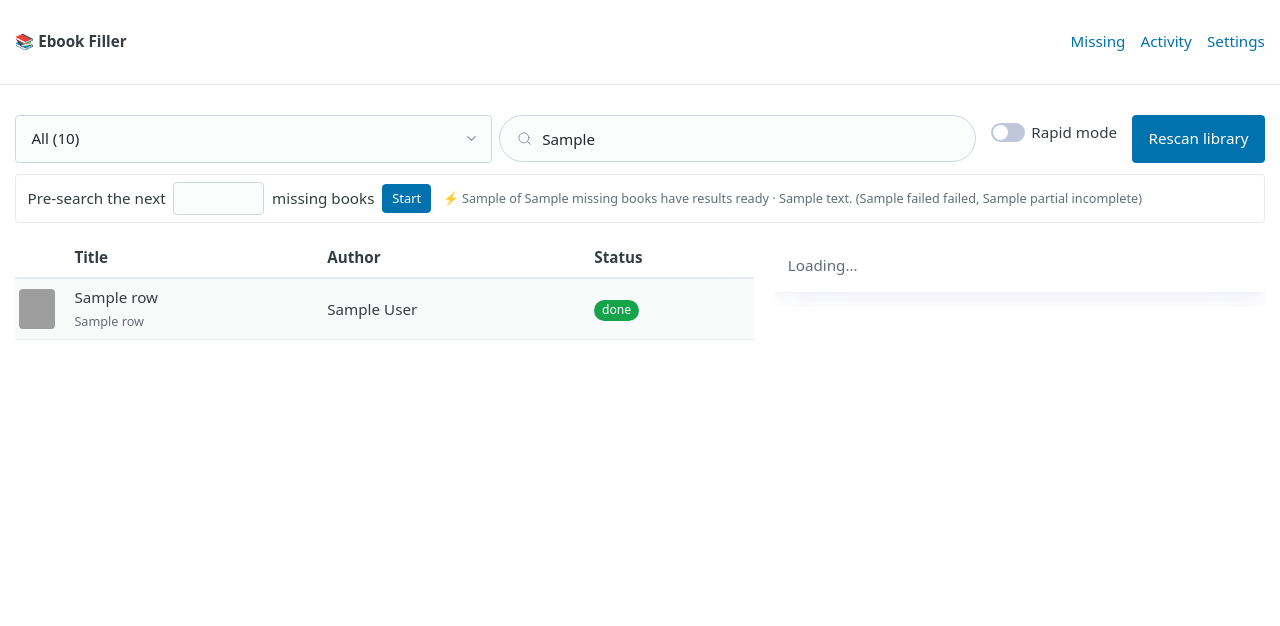
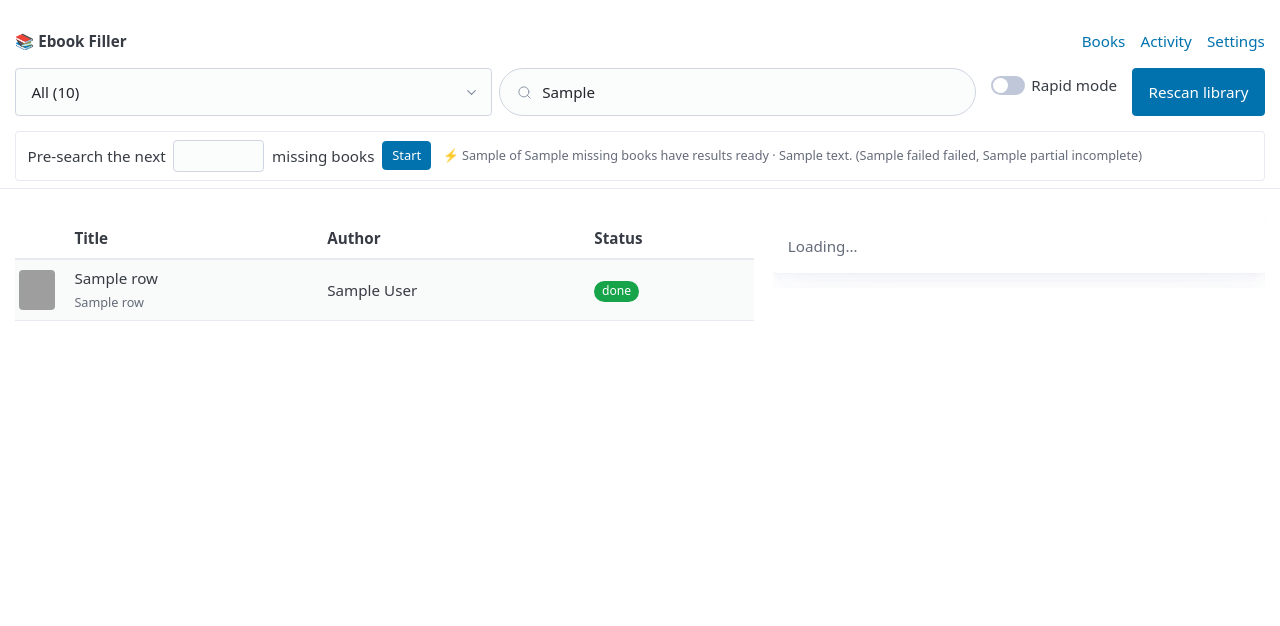
Before and after one commit to hobesman/abs-ebook-filler, a FastAPI app: template src/abs_ebook_filler/web/templates/index.html in a window 1280 px wide. Shown: the top 626 px of the page. Run offline with FastAPI, Linux system fonts and the light colour scheme; the template is opened without the code that fills it: most values are stand-ins (such as "Sample title", 1, 10 or a date in 2020); parts of the project's set-up code (start-up, migrations or seed data) failed here and were passed over; some libraries are stand-ins or nearby versions; grey boxes are pictures that could not be loaded.

Commit message:
Rename Missing page to Books; sticky top bar with filters and pre-search

```diff
--- a/src/abs_ebook_filler/web/app.py
+++ b/src/abs_ebook_filler/web/app.py
@@ -344,7 +344,7 @@ def create_app(settings: Settings | None = None, service: Service | None = None)
 
     @r.post("/book/{item_id}/research")
     async def research(request: Request, item_id: str):
-        """Unmatch, then open the Missing list with this book's search panel open."""
+        """Unmatch, then open the Books page (missing filter) with this book's search panel open."""
         _unmatch(request, item_id)
         return RedirectResponse("/?" + urlencode({"status": "missing", "open": item_id}), status_code=303)
 
--- a/src/abs_ebook_filler/web/static/app.js
+++ b/src/abs_ebook_filler/web/static/app.js
@@ -1,6 +1,17 @@
 // Cover lightbox + rapid mode. Loaded on every page; each feature no-ops where its elements are absent.
 (function () {
   "use strict";
+
+  // ---------- sticky top bar height ----------
+  // The bar's height changes (filters wrap, pre-search progress appears), so keep --topbar-h in sync;
+  // the sticky book panel and scroll offsets use it to stay clear of the bar.
+  const topbar = document.getElementById("topbar");
+  if (topbar) {
+    const setH = () => document.documentElement.style.setProperty("--topbar-h", topbar.offsetHeight + "px");
+    setH();
+    if ("ResizeObserver" in window) new ResizeObserver(setH).observe(topbar);
+    else window.addEventListener("resize", setH);
+  }
 
   // ---------- cover lightbox ----------
   const lightbox = document.getElementById("lightbox");
--- a/src/abs_ebook_filler/web/static/style.css
+++ b/src/abs_ebook_filler/web/static/style.css
@@ -1,5 +1,15 @@
-:root { --pico-font-size: 95%; }
-.topbar { border-bottom: 1px solid var(--pico-muted-border-color); margin-bottom: 1rem; }
+:root { --pico-font-size: 95%; --topbar-h: 4.5rem; /* JS keeps --topbar-h equal to the real bar height */ }
+
+/* Sticky top bar: title + nav everywhere, plus filters and pre-search on the Books page */
+.topbar { position: sticky; top: 0; z-index: 50; background: var(--pico-background-color);
+          border-bottom: 1px solid var(--pico-muted-border-color); margin-bottom: 1rem; padding-bottom: .5rem; }
+.topbar nav { padding: 0; }
+.topbar nav a[aria-current="page"] { font-weight: 700; text-decoration: underline; text-underline-offset: .3em; }
+.topbar .toolbar, .topbar .presearch { margin-bottom: .5rem; }
+.topbar .presearch:last-child, .topbar .toolbar:last-child { margin-bottom: 0; }
+/* Things scrolled into view shouldn't end up hidden under the bar */
+html { scroll-padding-top: calc(var(--topbar-h) + .5rem); }
+tbody tr { scroll-margin-top: calc(var(--topbar-h) + .5rem); }
 .muted { color: var(--pico-muted-color); }
 .flash { padding: .75rem 1rem; }
 
@@ -9,10 +19,17 @@
 .toolbar > button { width: auto; }
 
 .layout { display: grid; grid-template-columns: minmax(0, 3fr) minmax(0, 2fr); gap: 1.25rem; align-items: start; }
-.panel { position: sticky; top: 1rem; max-height: calc(100vh - 2rem); overflow: auto; }
+.panel { position: sticky; top: calc(var(--topbar-h) + 1rem);
+         max-height: calc(100vh - var(--topbar-h) - 2rem); overflow: auto; }
 @media (max-width: 900px) {
   .layout { grid-template-columns: 1fr; }
   .panel { position: static; max-height: none; order: -1; }
+}
+/* On phones a pinned bar with filters + pre-search would eat most of the screen, so it scrolls normally. */
+@media (max-width: 700px) {
+  .topbar { position: static; }
+  html { scroll-padding-top: 0; }
+  tbody tr { scroll-margin-top: 0; }
 }
 
 td.thumb { width: 44px; padding: .25rem; }
@@ -56,7 +73,7 @@ td.row-actions form { display: inline; margin: 0; }
 td.row-actions button { margin: 0 .2rem .2rem 0; }
 
 /* pre-search */
-.presearch { display: flex; flex-wrap: wrap; align-items: center; gap: .5rem .75rem; margin: .25rem 0 1rem;
+.presearch { display: flex; flex-wrap: wrap; align-items: center; gap: .5rem .75rem; margin: 0;
              padding: .5rem .75rem; border: 1px solid var(--pico-muted-border-color); border-radius: var(--pico-border-radius); }
 .presearch form { display: flex; align-items: center; gap: .5rem; margin: 0; flex-wrap: wrap; }
 .presearch input[type=number] { width: 6rem; margin: 0; padding: .25rem .5rem; height: auto; }
--- a/src/abs_ebook_filler/web/templates/_activity_rows.html
+++ b/src/abs_ebook_filler/web/templates/_activity_rows.html
@@ -39,7 +39,7 @@
                   title="Unmatch and open this book's search to pick a different release">Search again</button>
         </form>
         <button class="small secondary outline" hx-post="/unmatch/{{ r.item_id }}" hx-target="closest div"
-                title="Forget this release and put the book back in the Missing list">Unmatch</button>
+                title="Forget this release and mark the book missing again on the Books page">Unmatch</button>
       {% endif %}</td>
     </tr>
   {% endfor %}
--- a/src/abs_ebook_filler/web/templates/_book_panel.html
+++ b/src/abs_ebook_filler/web/templates/_book_panel.html
@@ -26,7 +26,7 @@
                 title="Try the same release again">Retry download</button>
         {% endif %}
         <button class="small secondary outline" hx-post="/book/{{ row.item_id }}/unmatch" hx-target="#panel"
-                title="Forget this release and put the book back in the Missing list">Unmatch</button>
+                title="Forget this release and mark the book missing again">Unmatch</button>
       </div>
       <small class="muted">Or pick a different release below.</small>
     </div>
--- a/src/abs_ebook_filler/web/templates/base.html
+++ b/src/abs_ebook_filler/web/templates/base.html
@@ -9,15 +9,17 @@
   <script src="https://unpkg.com/htmx.org@2.0.3" defer></script>
 </head>
 <body>
-  <header class="container-fluid topbar">
+  {% set path = request.url.path %}
+  <header class="container-fluid topbar" id="topbar">
     <nav>
       <ul><li><strong>📚 Ebook Filler</strong></li></ul>
       <ul>
-        <li><a href="/">Missing</a></li>
-        <li><a href="/activity">Activity</a></li>
-        <li><a href="/settings">Settings</a></li>
+        <li><a href="/" {% if path == "/" %}aria-current="page"{% endif %}>Books</a></li>
+        <li><a href="/activity" {% if path.startswith("/activity") %}aria-current="page"{% endif %}>Activity</a></li>
+        <li><a href="/settings" {% if path.startswith("/settings") %}aria-current="page"{% endif %}>Settings</a></li>
       </ul>
     </nav>
+    {% block topbar_extra %}{% endblock %}
   </header>
   <main class="container-fluid">
     {% block content %}{% endblock %}
--- a/src/abs_ebook_filler/web/templates/index.html
+++ b/src/abs_ebook_filler/web/templates/index.html
@@ -1,7 +1,7 @@
 {% extends "base.html" %}
-{% block content %}
-{% if flash %}<article class="flash">{{ flash }}</article>{% endif %}
+{% block title %}Books · Ebook Filler{% endblock %}
 
+{% block topbar_extra %}
 <div class="toolbar">
   <form method="get" action="/" class="filters">
     <select name="status" onchange="this.form.submit()" aria-label="Status">
@@ -29,6 +29,10 @@
 </div>
 
 {% if pre_missing %}{% include "_presearch.html" %}{% endif %}
+{% endblock %}
+
+{% block content %}
+{% if flash %}<article class="flash">{{ flash }}</article>{% endif %}
 
 {% if not rows %}
 <article>
```
Also changed, not shown: README.md.
